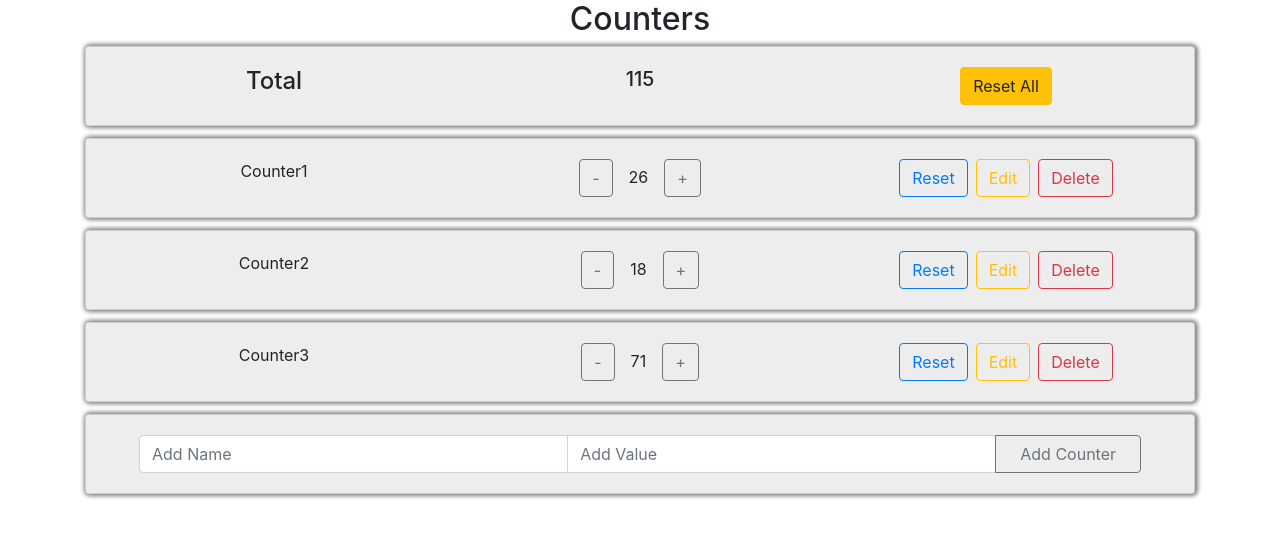
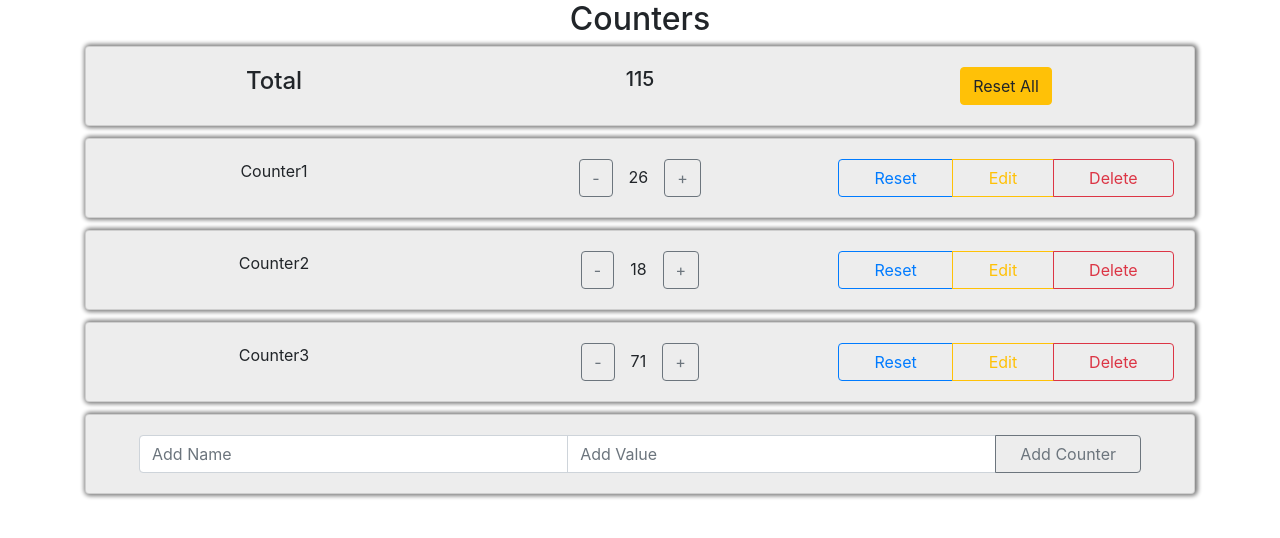
Before and after one commit to Volodymyr-Cherniak/Add-Counters-CRA-REDUX, a React (Create React App) app: page / in a window 1280 px wide. Shown: the top 538 px of the page. Built offline with nearby package versions, Linux system fonts and the light colour scheme.

Commit message:
add some change

```diff
--- a/src/Components/CounterItem.js
+++ b/src/Components/CounterItem.js
@@ -42,23 +42,18 @@ function CounterItem(props) {
             <span className='m-3'>{value}</span>
             <button className='btn btn-outline-secondary' onClick={() => props.counterIncrementValue(id)}>+</button>
           </div>
-          <div className='col text-center'>
-            <button className='btn btn-outline-primary mr-2' onClick={() => props.counterResetValue(id)}>Reset</button>
-            {
-              editState && <button className='btn btn-outline-warning mr-2'
-                                   onClick={()=>setEditState(!editState)}
-              >Edit</button>
+          <div className='col center btn-group btn-group-toggle'>
+
+            <button className='btn btn-outline-primary' onClick={() => props.counterResetValue(id)}>Reset</button>
+
+            {editState &&
+            <button className='btn btn-outline-warning' onClick={() => setEditState(!editState)}>Edit</button>
             }
-            {
-              !editState && <button className='btn btn-outline-warning mr-2'
-                                   onClick={() => saveNewCounterName({id, newCounterName})}
-              >Save</button>
+            {!editState &&
+            <button className='btn btn-outline-warning' onClick={() => saveNewCounterName({id, newCounterName})}>Save</button>
             }
 
-            <button className='btn btn-outline-danger'
-                    onClick={() => props.counterDeleteConfirmation(id)}
-            >Delete
-            </button>
+            <button className='btn btn-outline-danger' onClick={() => props.counterDeleteConfirmation(id)}>Delete</button>
 
           </div>
         </div>
--- a/src/Components/MainCounters.js
+++ b/src/Components/MainCounters.js
@@ -5,7 +5,6 @@ import TotalCounters from "./TotalCounters";
 import CounterItem from "./CounterItem";
 import AddCounter from "./AddCounter";
 import ConfirmDeleteCounter from "./ConfirmDeleteCounter";
-
 
 
 function MainCounters(props) {
```
